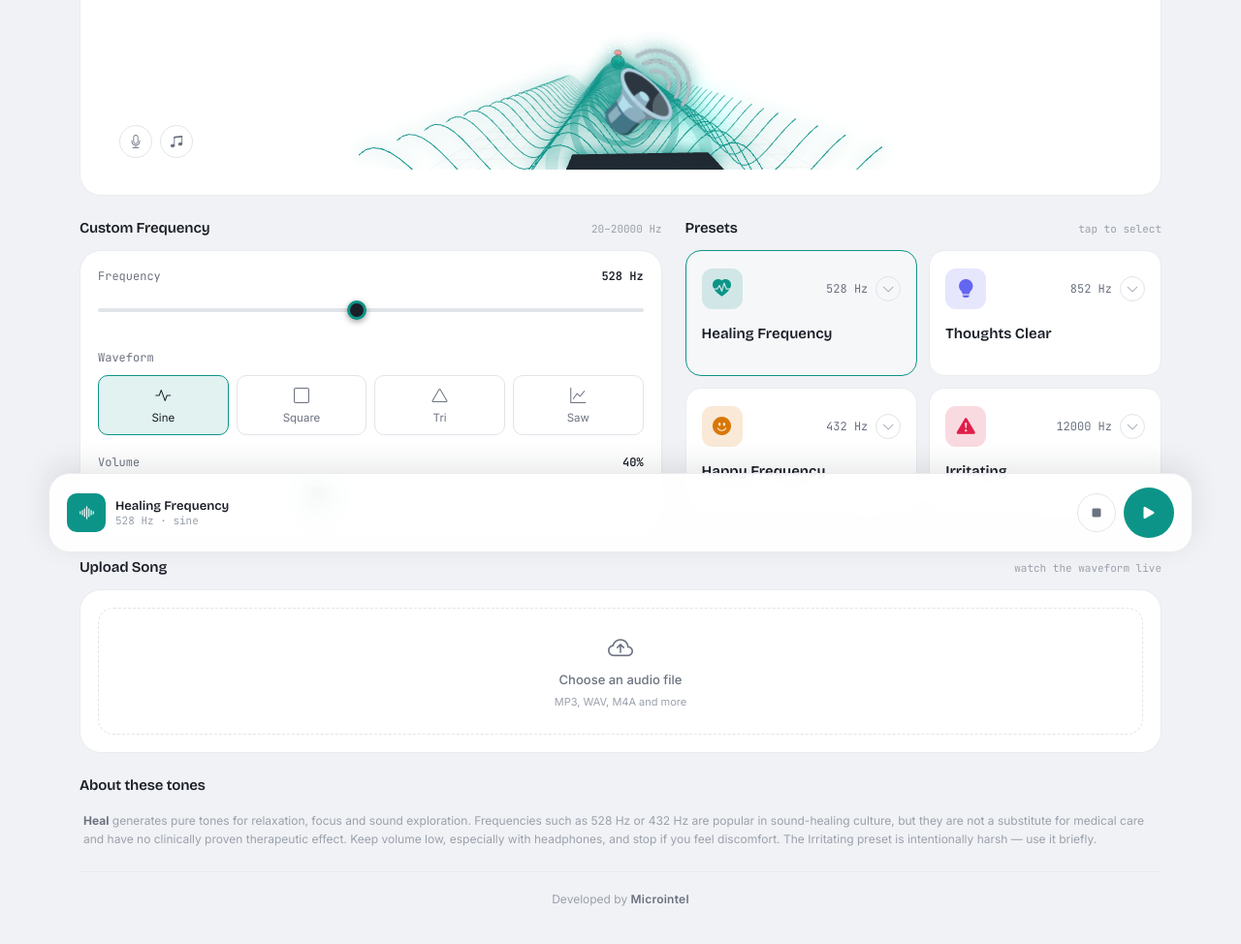
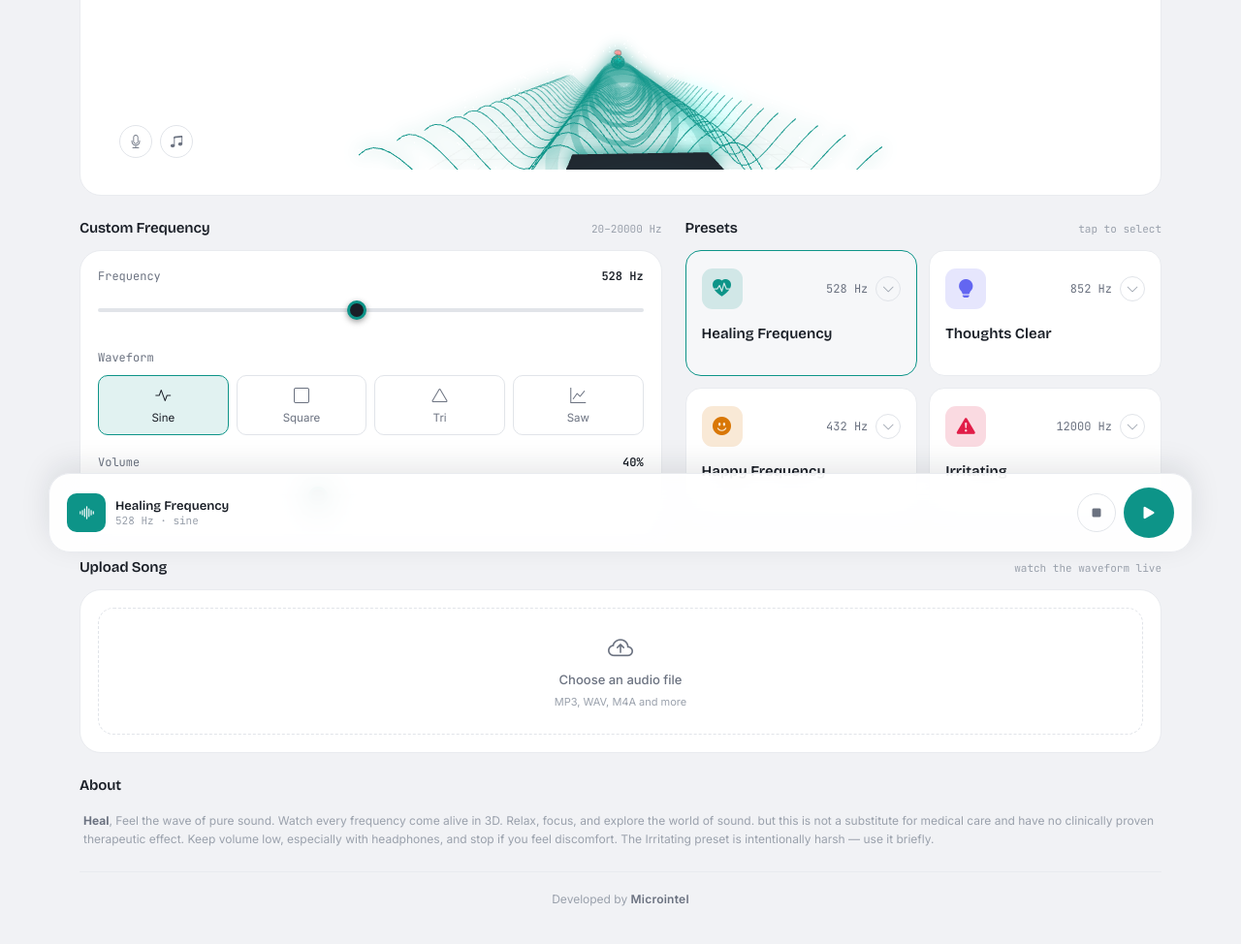
Before and after one commit to microintel/heal, a plain HTML site: page index.html in a window 1280 px wide. Shown: the part 214-1188 px from the top of the page at 97% size. Drawn offline with nearby package versions, Linux system fonts and the light colour scheme; animation ran at ten frames a second.

Commit message:
Add files via upload

```diff
--- a/index.html
+++ b/index.html
@@ -823,9 +823,11 @@
     </section>
 
     <section class="about-section">
-      <div class="section-head"><h2>About these tones</h2></div>
+      <div class="section-head"><h2>About</h2></div>
       <div class="about-panel">
-        <strong>Heal</strong> generates pure tones for relaxation, focus and sound exploration. Frequencies such as 528 Hz or 432 Hz are popular in sound-healing culture, but they are not a substitute for medical care and have no clinically proven therapeutic effect. Keep volume low, especially with headphones, and stop if you feel discomfort. The Irritating preset is intentionally harsh — use it briefly.
+        <strong>Heal</strong>, Feel the wave of pure sound.
+        Watch every frequency come alive in 3D.
+        Relax, focus, and explore the world of sound. but this is not a substitute for medical care and have no clinically proven therapeutic effect. Keep volume low, especially with headphones, and stop if you feel discomfort. The Irritating preset is intentionally harsh — use it briefly.
       </div>
     </section>
 
@@ -1723,7 +1725,7 @@
     var speakerGroup = new THREE.Group();
     speakerGroup.add(cabinet);
     speakerGroup.add(driverMesh);
-    speakerGroup.add(makeEmojiSprite('🔊', 0.7, 1.35));
+    speakerGroup.add(makeEmojiSprite('', 0.7, 1.35));
     speakerGroup.position.set(0, 0.15, SPEAKER_Z);
     scene.add(speakerGroup);
     speakerGroupRef = speakerGroup;
```
